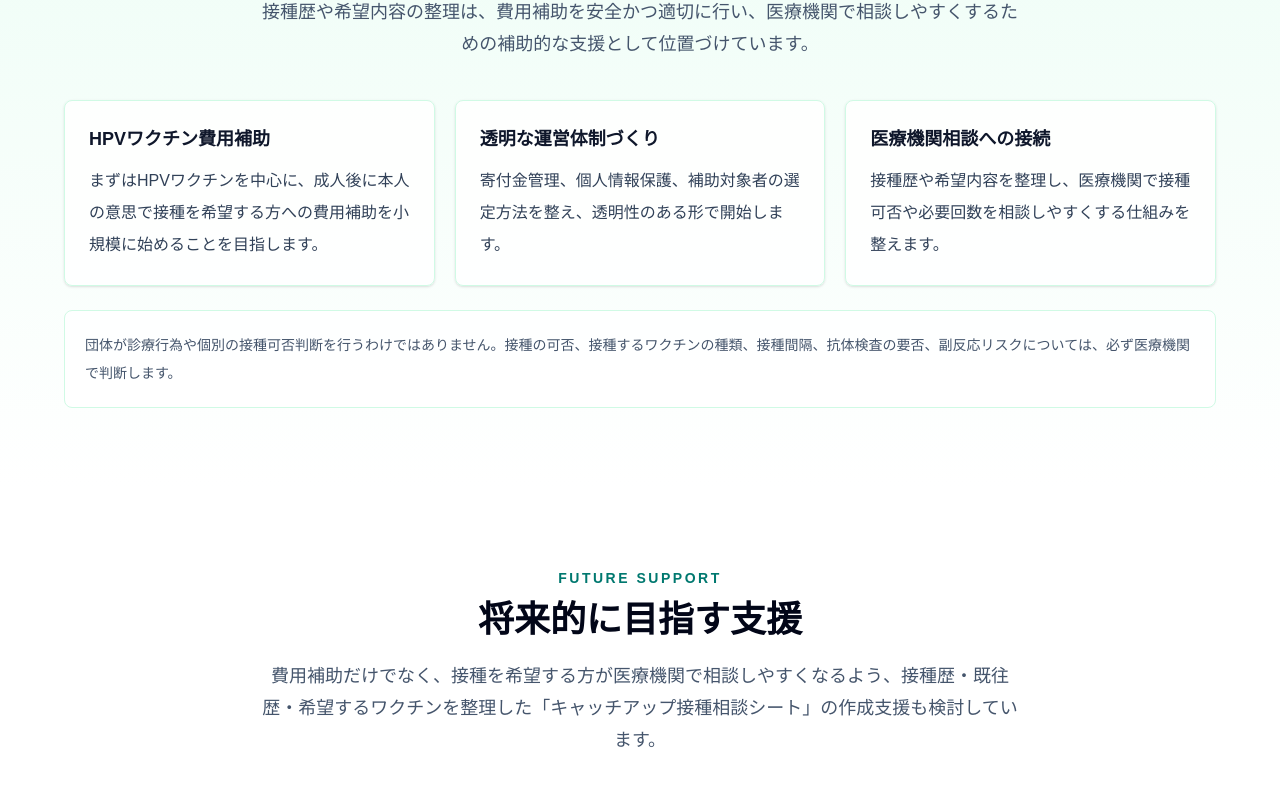
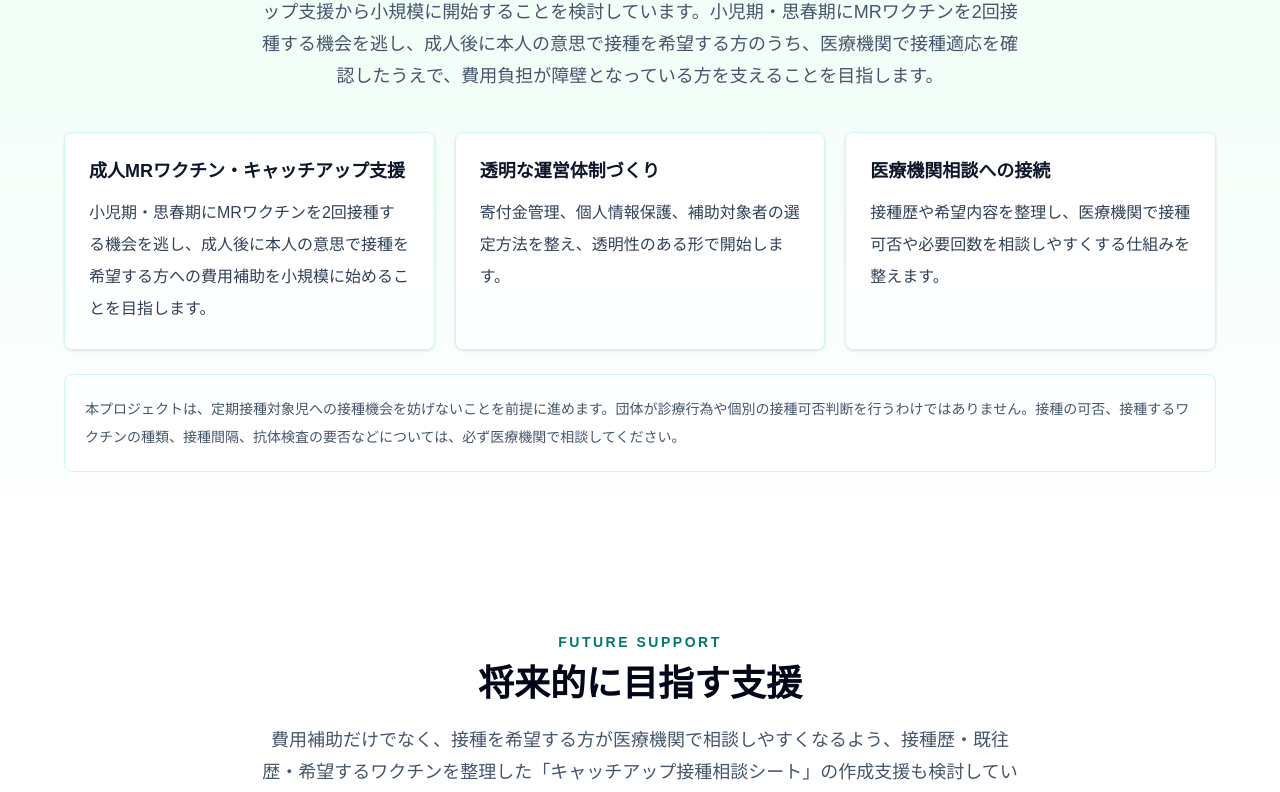
Before and after one commit to hj0229/vaccine-second-chance, a Next.js app: page / in a window 1280 px wide. Shown: the part 3377-4169 px from the top of the page. Built offline with nearby package versions, Linux system fonts and the light colour scheme.

Commit message:
Update landing copy for MR catch-up support

```diff
--- a/app/page.tsx
+++ b/app/page.tsx
@@ -31,6 +31,18 @@ const supporters = [
 
 const referenceLinks = [
   {
+    label: "厚生労働省：麻しんについて",
+    href: "https://www.mhlw.go.jp/seisakunitsuite/bunya/kenkou_iryou/kenkou/kekkaku-kansenshou/measles/index.html",
+  },
+  {
+    label: "厚生労働省：MRワクチンについて",
+    href: "https://www.mhlw.go.jp/stf/seisakunitsuite/bunya/kenkou_iryou/kenkou/kekkaku-kansenshou03/index_00002.html",
+  },
+  {
+    label: "JIHS：麻しんとは",
+    href: "https://id-info.jihs.go.jp/diseases/a/measles/010/measles-intro.html",
+  },
+  {
     label: "厚生労働省：予防接種情報",
     href: "https://www.mhlw.go.jp/stf/seisakunitsuite/bunya/kenkou_iryou/kenkou/kekkaku-kansenshou/yobou-sesshu/index.html",
   },
@@ -46,9 +58,9 @@ const referenceLinks = [
 
 const firstStepItems = [
   {
-    title: "HPVワクチン費用補助",
+    title: "成人MRワクチン・キャッチアップ支援",
     description:
-      "まずはHPVワクチンを中心に、成人後に本人の意思で接種を希望する方への費用補助を小規模に始めることを目指します。",
+      "小児期・思春期にMRワクチンを2回接種する機会を逃し、成人後に本人の意思で接種を希望する方への費用補助を小規模に始めることを目指します。",
   },
   {
     title: "透明な運営体制づくり",
@@ -229,7 +241,7 @@ export default function Home() {
         <div className="mx-auto max-w-6xl">
           <SectionHeading label="First Step" title="最初に目指すこと">
             <p>
-              本基金の中心となる活動は、成人後に本人の意思で接種を希望する方への接種費用補助です。接種歴や希望内容の整理は、費用補助を安全かつ適切に行い、医療機関で相談しやすくするための補助的な支援として位置づけています。
+              麻疹の国内報告が増加している状況を踏まえ、本基金では、まず成人MRワクチン・キャッチアップ支援から小規模に開始することを検討しています。小児期・思春期にMRワクチンを2回接種する機会を逃し、成人後に本人の意思で接種を希望する方のうち、医療機関で接種適応を確認したうえで、費用負担が障壁となっている方を支えることを目指します。
             </p>
           </SectionHeading>
           <div className="grid gap-5 md:grid-cols-3">
@@ -248,7 +260,7 @@ export default function Home() {
             ))}
           </div>
           <p className="mt-6 rounded-lg border border-emerald-100 bg-white/85 p-5 text-sm leading-7 text-slate-600">
-            団体が診療行為や個別の接種可否判断を行うわけではありません。接種の可否、接種するワクチンの種類、接種間隔、抗体検査の要否、副反応リスクについては、必ず医療機関で判断します。
+            本プロジェクトは、定期接種対象児への接種機会を妨げないことを前提に進めます。団体が診療行為や個別の接種可否判断を行うわけではありません。接種の可否、接種するワクチンの種類、接種間隔、抗体検査の要否などについては、必ず医療機関で相談してください。
           </p>
         </div>
       </section>
@@ -257,7 +269,7 @@ export default function Home() {
         <div className="mx-auto max-w-6xl">
           <SectionHeading label="Future Support" title="将来的に目指す支援">
             <p>
-              費用補助だけでなく、接種を希望する方が医療機関で相談しやすくなるよう、接種歴・既往歴・希望するワクチンを整理した「キャッチアップ接種相談シート」の作成支援も検討しています。
+              費用補助だけでなく、接種を希望する方が医療機関で相談しやすくなるよう、接種歴・既往歴・希望するワクチンを整理した「キャッチアップ接種相談シート」の作成支援も検討しています。MRワクチンでの小規模な運用を整えたうえで、将来的にはHPVワクチンなど他のワクチンへの支援拡大も検討します。
             </p>
           </SectionHeading>
           <div className="grid gap-5 md:grid-cols-3">
```
